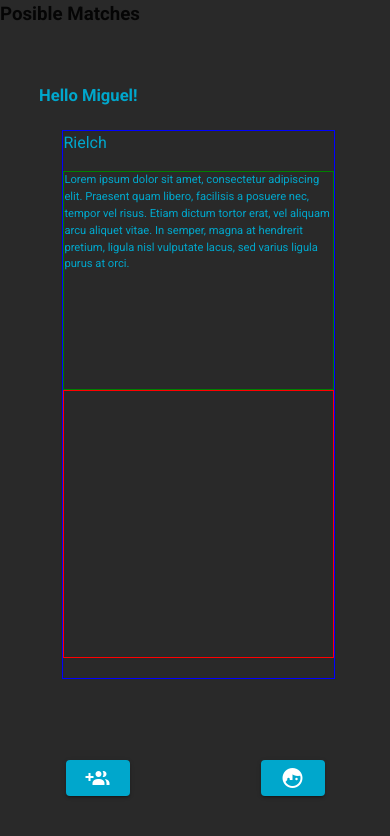
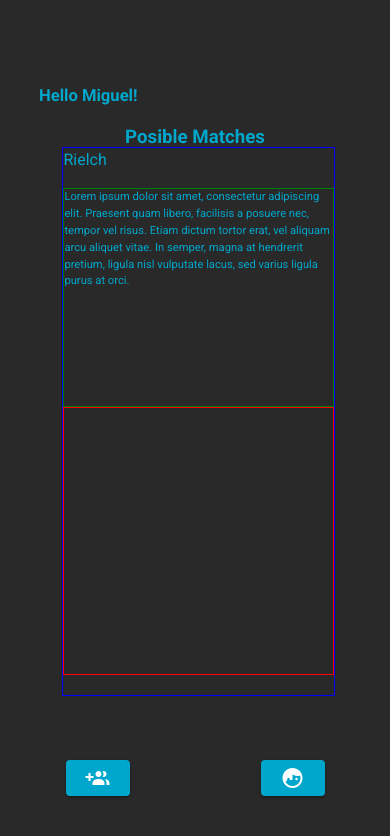
Before and after one commit to Miguel22247/MatchGame, a Vue app: page /home in a window 390 px wide. Shown: the top 836 px of the page. Built offline with nearby package versions, Linux system fonts and the light colour scheme.

Commit message:
implemented fixes to the page

```diff
--- a/src/views/Homepage.vue
+++ b/src/views/Homepage.vue
@@ -153,7 +153,7 @@
 		width: 70%;
 		height: 65%;
 		position: fixed;
-		top: 15%;
+		top: 17%;
 		left: 15%;
 		margin: 1%;
 	}
@@ -177,5 +177,13 @@
 		width: 100%;
 		height: 49%;
 	}
+
+	.text-matches {
+		color: #00A7CC;
+		position: absolute;
+		top: 15%;
+		left: 50%;
+		transform: translate(-50%, -15%);
+	}
 }
 </style>
```
